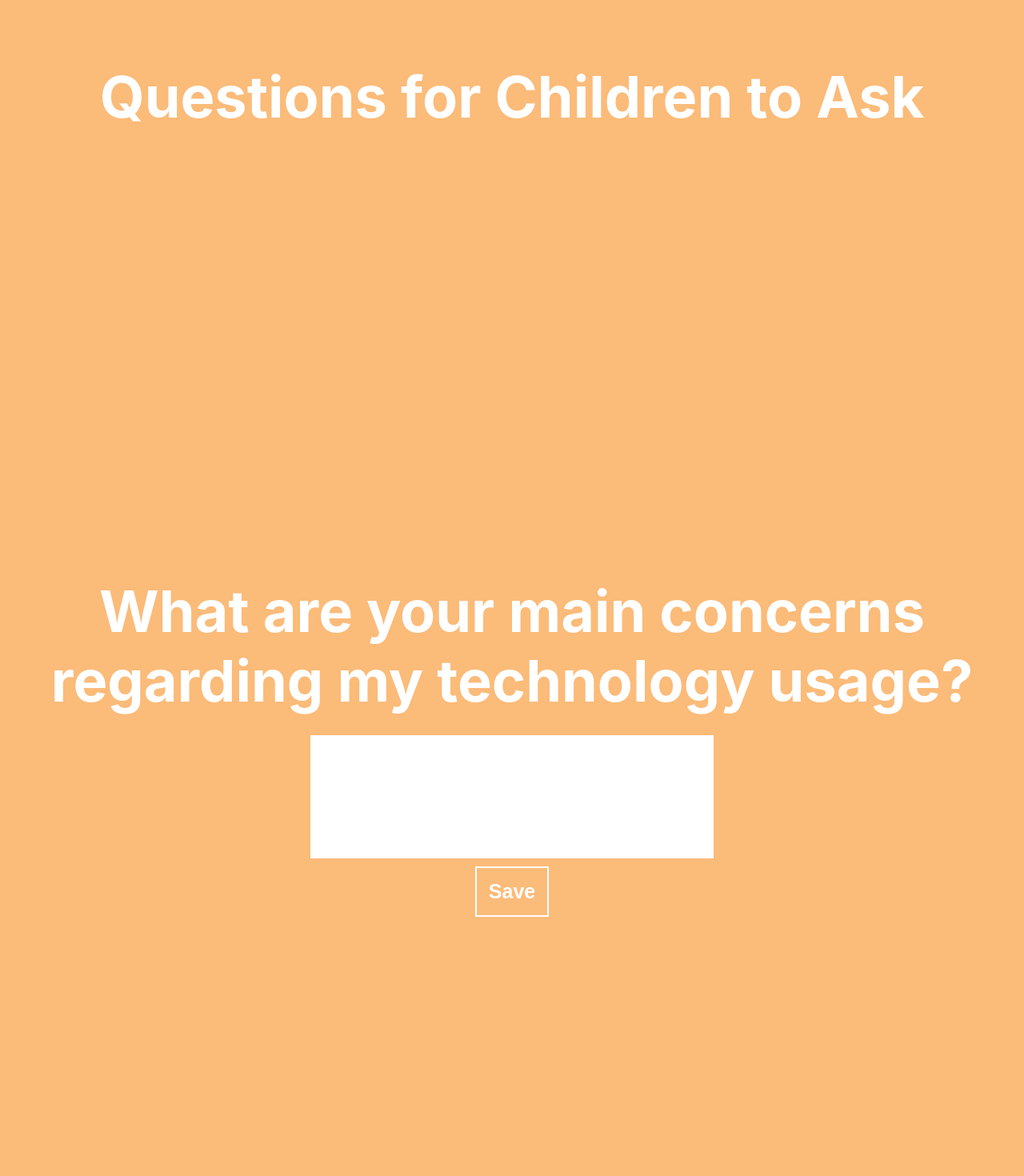
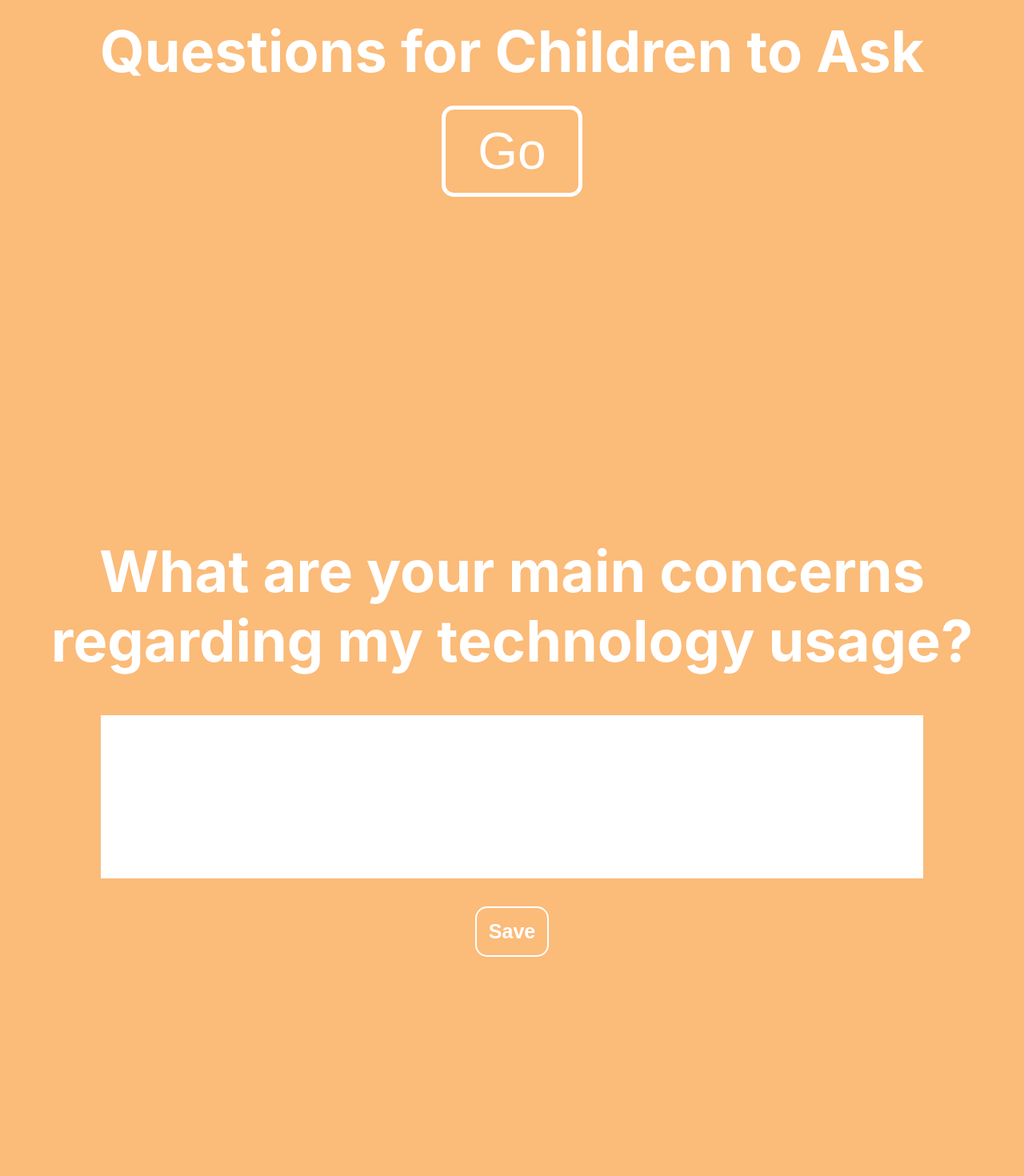
Before and after one commit to chellxchell/can-we-talk-about-tech, a React (Create React App) app: page / in a window 1280 px wide. Shown: the part 1080-2550 px from the top of the page at 80% size. Built offline with nearby package versions, Linux system fonts and the light colour scheme.

Commit message:
everything but smooth scrolling for questions

```diff
--- a/package.json
+++ b/package.json
@@ -8,6 +8,7 @@
     "@testing-library/user-event": "^7.1.2",
     "node-sass": "^4.13.1",
     "react": "^16.12.0",
+    "react-anchor-link-smooth-scroll": "^1.0.12",
     "react-dom": "^16.12.0",
     "react-scripts": "3.3.0"
   },
--- a/src/App.js
+++ b/src/App.js
@@ -2,19 +2,21 @@ import React from 'react';
 import './App.scss';
 import Form from './components/Form';
 import Answers from './components/Answers';
+import AnchorLink from 'react-anchor-link-smooth-scroll';
 
 class App extends React.Component {
   constructor(props) {
     super(props);
     this.state = {
       map: new Map(),
-      viewAnswers: false,
+      viewAnswers: false
     };
     this.handler = this.handler.bind(this)
     this.formatMap = this.formatMap.bind(this)
   }
 
   handler(key,value) {
+    console.log("yes");
     this.state.map.set(key,value);
     console.log(this.state.map)
   }
@@ -41,26 +43,32 @@ class App extends React.Component {
     "Do you think that you are being safe and careful on social media?"
   ];
 
+  let sectionNum = 2;
   for (let i in questions){
     if (i==0){
       allSections.push(
-        <section>
+        <section id={`section${sectionNum}`}>
           <div className="question">Questions for Children to Ask</div>
+          <AnchorLink href={`#section${sectionNum+1}`}><button>Go</button></AnchorLink>
         </section>
       )
+      ++sectionNum;
     }
     if (i==7){
       allSections.push(
-        <section>
+        <section id={`section${sectionNum}`}>
           <div className="question">Questions for Parents to Ask</div>
+          <AnchorLink href={`#section${sectionNum+1}`}><button>Go</button></AnchorLink>
         </section>
       )
+      ++sectionNum;
     }
     allSections.push(
-      <section>
-        <Form question={questions[i]} handler={this.handler}/>
+      <section id={`section${sectionNum}`}>
+        <Form question={questions[i]} handler={this.handler} sectionNum={sectionNum} />
        </section>
     )
+    ++sectionNum;
   }
 
   let answers;
@@ -70,20 +78,20 @@ class App extends React.Component {
 
   return (
     <div className="App">
-      <section>
+      <section id="section1">
         <div className="question">How would you like to save your responses?</div>
         <div>
-          <button>Type</button>
+          <AnchorLink href='#section2'><button>Type</button></AnchorLink>
           <button>Record</button>
           <button>None</button>
         </div>
       </section>
       {allSections}
-      <section>
+      <section id={`section${sectionNum}`}>
         <button onClick={this.formatMap}>{this.state.viewAnswers? "Hide Answers" : "View Answers"}</button>
         {answers}
       </section>
-      <section>
+      <section id={`section${sectionNum+1}`}>
         <form onSubmit={this.handleSubmit}>
         <label>
           <div className="question">Thank you for having this dialogue! Enter your emails to save your responses.</div>
--- a/src/App.scss
+++ b/src/App.scss
@@ -28,11 +28,12 @@ form{
 }
 
 textarea{
-  height: 150px;
-  width: 500px;
+  height: 200px;
+  width: 80%;
   border: none;
   outline: none;
   resize: none;
+  margin: 25px 0;
 }
 
 button{
@@ -51,6 +52,7 @@ button{
 }
 
 input[type=submit]{
+  @extend button;
   font-size: 25px;
   font-weight: bold;
   color: white;
--- a/src/components/Form.js
+++ b/src/components/Form.js
@@ -1,5 +1,6 @@
 import React from 'react';
 import '../App.scss';
+import AnchorLink from 'react-anchor-link-smooth-scroll';
 
 class Form extends React.Component {
     constructor(props) {
@@ -18,8 +19,9 @@ class Form extends React.Component {
     }
 
     handleSubmit(event) {
-        this.props.handler(this.props.question,this.state.value)
+        this.props.handler(this.props.question,this.state.value);
         event.preventDefault();
+        window.location.href = `#section${this.props.sectionNum+1}`;
     }
 
     render() {
@@ -29,7 +31,8 @@ class Form extends React.Component {
           <div className="question">{this.props.question}</div>
           <textarea type="text" value={this.state.value} onChange={this.handleChange} />
         </label>
-        <input type="submit" value="Save" />
+        <input type="submit" value="Save"/>
+        {/* <AnchorLink href={`#section${this.props.sectionNum+1}`}><input type="submit" value="Save"/></AnchorLink> */}
       </form>
       );
     }
```
Also changed, not shown: 1 other file (tests, documents, lock files or other folders).
